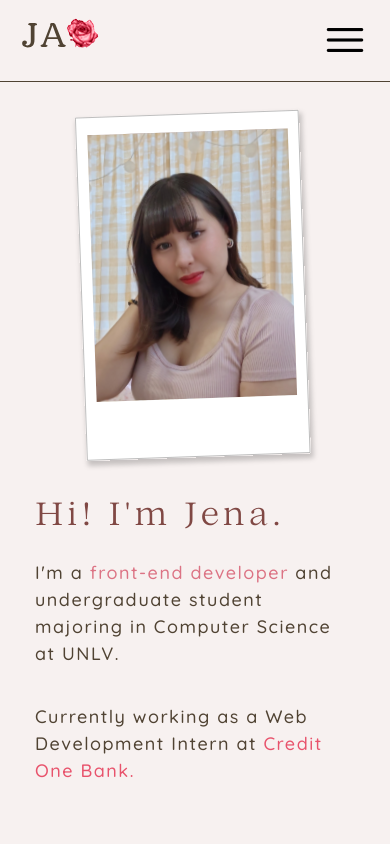
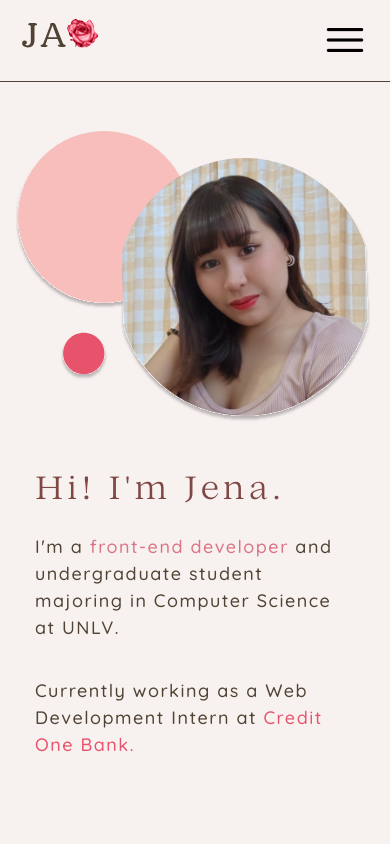
Before and after one commit to jenawen/me, a React (Vite) app: page / in a window 390 px wide. Shown: the top 844 px of the page. Built offline with nearby package versions, Linux system fonts and the light colour scheme.

Commit message:
updated landing photo

```diff
--- a/src/components/Landing/DesktopLanding/index.css
+++ b/src/components/Landing/DesktopLanding/index.css
@@ -41,10 +41,10 @@
 
 img {
   @media screen and (max-width: 480px) {
-    max-width: 250px;
+    max-width: 360px;
   }
   @media screen and (max-width: 360px) {
-    max-width: 210px;
+    max-width: 310px;
   }
 }
 
--- a/src/components/Landing/DesktopLanding/index.tsx
+++ b/src/components/Landing/DesktopLanding/index.tsx
@@ -1,5 +1,5 @@
 import "./index.css";
-import landing from "../../../assets/landing.svg";
+import landing from "../../../assets/me.svg";
 
 const Landing = () => {
   return (
```
Also changed, not shown: src/assets/me.svg (added).
